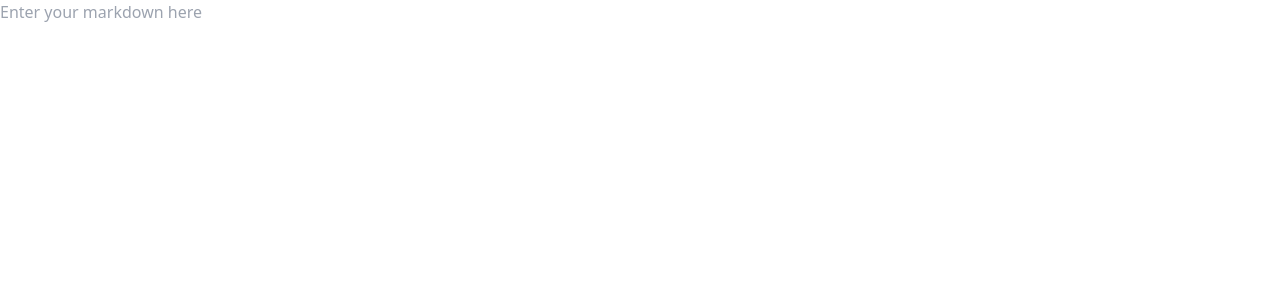
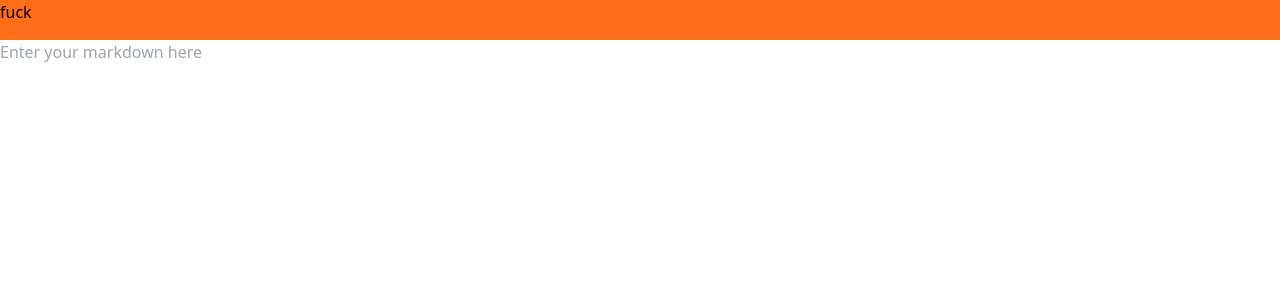
Before and after one commit to karsharma10/NoteFlicks, a Next.js app: page /modules/markdown/components/MarkdownParser in a window 1280 px wide. Shown: the top 300 px of the page. Built offline with nearby package versions, Linux system fonts and the light colour scheme.

Commit message:
remove tailwind

```diff
--- a/pages/_app.tsx
+++ b/pages/_app.tsx
@@ -1,5 +1,7 @@
 import Main from './modules/core/components/Main';
 import '../styles/globals.css';
+import './modules/core/components/core.css';
+import './modules/markdown/components/markdown.css';
 
 export default function Home(): JSX.Element {
   return (
--- /dev/null
+++ b/pages/modules/core/components/Header.tsx
@@ -0,0 +1,8 @@
+export default function Header(): JSX.Element {
+
+  return (
+    <div className="header-container">
+      fuck
+    </div>
+  );
+}
--- a/pages/modules/core/components/Main.tsx
+++ b/pages/modules/core/components/Main.tsx
@@ -1,6 +1,7 @@
 import { useState } from 'react';
 import MarkdownInput from '../../markdown/components/MarkdownInput';
 import MarkdownParser from '../../markdown/components/MarkdownParser';
+import Header from './Header';
 
 export default function Main(): JSX.Element {
 
@@ -8,9 +9,13 @@ export default function Main(): JSX.Element {
 
 
   return (
-    <div className="w-screen h-screen flex">
-      <MarkdownInput setToken={setToken}></MarkdownInput>
-      <MarkdownParser token={token}></MarkdownParser>
+    <div className="main-container">
+      <Header></Header>
+
+      <div className="main-markdown-container">
+        <MarkdownInput setToken={setToken}></MarkdownInput>
+        <MarkdownParser token={token}></MarkdownParser>
+      </div>
     </div>
   );
 }
--- /dev/null
+++ b/pages/modules/core/components/core.css
@@ -0,0 +1,20 @@
+.main-container {
+    width: 100vw;
+    height: 100vh;
+    display: flex;
+    flex-direction: column;
+}
+
+
+.header-container {
+    width: 100%;
+    height: 5%;
+    background-color: #ff6d16;
+}
+
+
+.main-markdown-container {
+    width: 100vw;
+    display: flex;
+    height: 94%;
+}
--- a/pages/modules/markdown/components/MarkdownInput.tsx
+++ b/pages/modules/markdown/components/MarkdownInput.tsx
@@ -3,9 +3,9 @@ import React, { Dispatch, SetStateAction } from 'react';
 export default function MarkdownInput({ setToken }: { setToken: Dispatch<SetStateAction<string>>} ): JSX.Element {
 
   return (
-    <div className="w-[50%] h-full">
+    <div className="markdown-input-container">
       <textarea
-        className="w-full h-full resize-none"
+        className="markdown-text-input"
         onChange={(e) => setToken(e.target.value)}
         placeholder="Enter your markdown here"
       />
--- a/pages/modules/markdown/components/MarkdownParser.tsx
+++ b/pages/modules/markdown/components/MarkdownParser.tsx
@@ -4,7 +4,7 @@ export default function MarkdownParser({token}: markdownParserProps): JSX.Elemen
 
 
   return (
-    <div className="max-w-[50%]">
+    <div className="markdown-parser-container">
       <h2 className="text-3xl font-bold underline">{token}</h2>
     </div>
   )
--- /dev/null
+++ b/pages/modules/markdown/components/markdown.css
@@ -0,0 +1,14 @@
+.markdown-input-container {
+    width: 50%;
+    height: 100%;
+}
+
+.markdown-parser-container {
+    max-width: 50%;
+}
+
+.markdown-text-input {
+    width: 100%;
+    height: 100%;
+    resize: none;
+}
```
